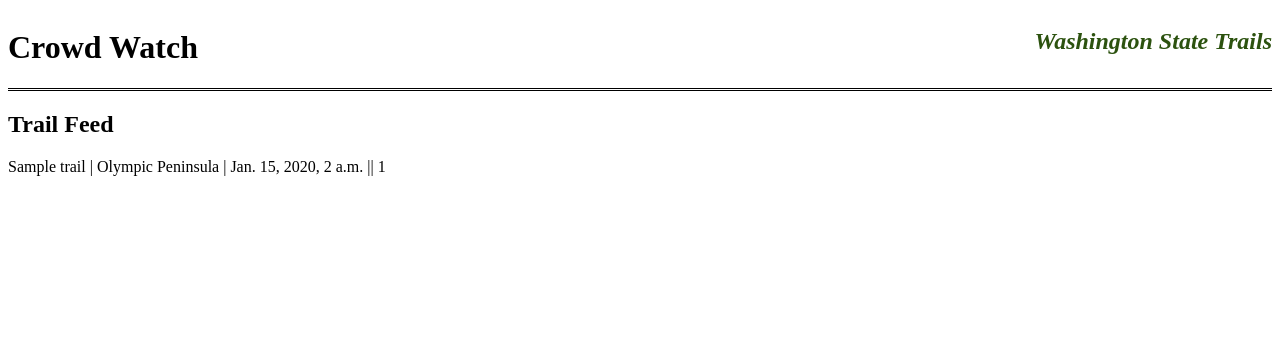
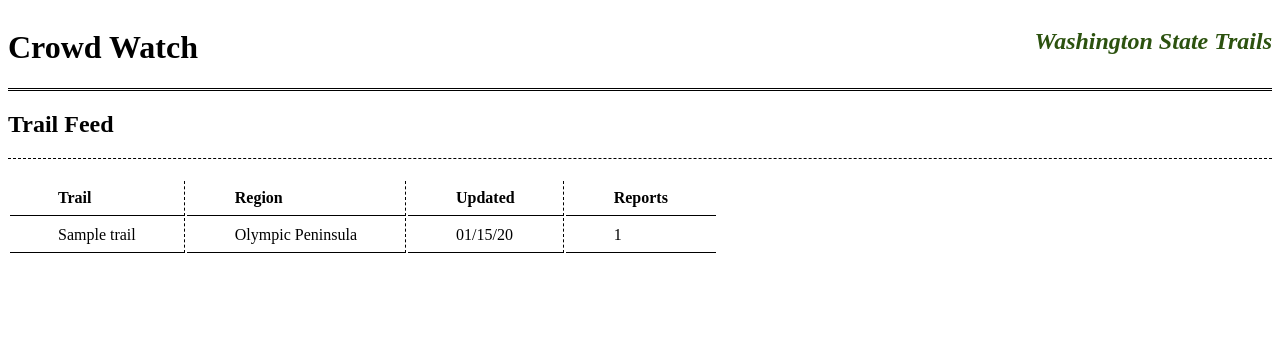
Before and after one commit to kris71990/crowd-watch, a Django app: page /trails/list/ in a window 1280 px wide. Shown: the top 351 px of the page. Run offline with Django 3.2, Linux system fonts and the light colour scheme; tables that the repository leaves empty hold one stand-in row (values such as "Sample post").

Commit message:
tableize list views

```diff
--- /dev/null
+++ b/trails/static/trails/feeds.css
@@ -0,0 +1,27 @@
+.trail-table {
+  margin-top: 20px;
+}
+
+thead td {
+  font-weight: bold;
+}
+
+td {
+  padding: 0.5em 3em;
+  border-bottom: 1px solid black;
+  border-right: 1px dashed black;
+  color: black;
+}
+
+td:last-child {
+  border-right: none;
+}
+
+form {
+  display: inline-block;
+  border: 2px solid black;
+}
+
+form td {
+  border: none;
+}
--- a/trails/templates/trails/regions.html
+++ b/trails/templates/trails/regions.html
@@ -15,7 +15,9 @@
       {% include "./header.html" %}
       <ul>
         {% for abbr, region in regions_list %}
-          <li><a href="{% url 'trails' abbr %}">{{ region }} || {{ region_trail_count|lookup:forloop.counter0 }}</li>
+          <li><a href="{% url 'trails' abbr %}">{{ region }}</a>
+            <span>{{ region_trail_count|lookup:forloop.counter0 }}</span>
+          </li>
         {% endfor %}
       </ul>
     {% else %}
--- a/trails/templates/trails/trail_list.html
+++ b/trails/templates/trails/trail_list.html
@@ -1,5 +1,6 @@
 {% load static %}
 <link rel="stylesheet" type="text/css" href="{% static 'trails/base_style.css' %}">
+<link rel="stylesheet" type="text/css" href="{% static 'trails/feeds.css' %}">
 
 <!DOCTYPE html>
 <html>
@@ -8,21 +9,36 @@
     <title>Trail Feed</title>
   </head>
   <body>
+    {% include "./header.html" %}
     {% if trails_list %}
-      {% include "./header.html" %}
-      <h2>Trail Feed</h2>
-      <ul>
-        {% for trail in trails_list %}
-          <li>
-            <div>
-              <a href="{% url 'trailheads' region=trail.region trail=trail.id %}">{{ trail.name }}</a>
-              <span> | {{ trail.get_region_display }} | {{ trail.modified }} ||
-                <a href="{% url 'reports_trail' region=trail.region trail=trail.id %}">{{ trail.report__count }}</a>
-              </span>
-            </div>
-          </li>
-        {% endfor %}
-      </ul>
+      <div class="subheader"><h2>Trail Feed</h2></div>
+      <div class="trail-table">
+        <table>
+          <thead>
+            <tr>
+              <td>Trail</td>
+              <td>Region</td>
+              <td>Updated</td>
+              <td>Reports</td>
+            </tr>
+          </thead>
+          <tbody>
+            {% for trail in trails_list %}
+              <tr>
+                <td>
+                  <a href="{% url 'trailheads' region=trail.region trail=trail.id %}">{{ trail.name }}
+                  </a>
+                </td>
+                <td>{{ trail.get_region_display }}</td>
+                <td>{{ trail.modified|date:"m/d/y" }}</td>
+                <td>
+                  <a href="{% url 'reports_trail' region=trail.region trail=trail.id %}">{{ trail.report__count }}
+                  </a>
+                </td>
+              </tr>
+            {% endfor %}
+          </tbody>
+        </table>
     {% else %}
       <p>No trails found</p>
     {% endif %}
```
Also changed, not shown: trails/static/trails/regions.css (+10 -0 lines), trails/templates/trails/trails.html (+24 -10 lines).
